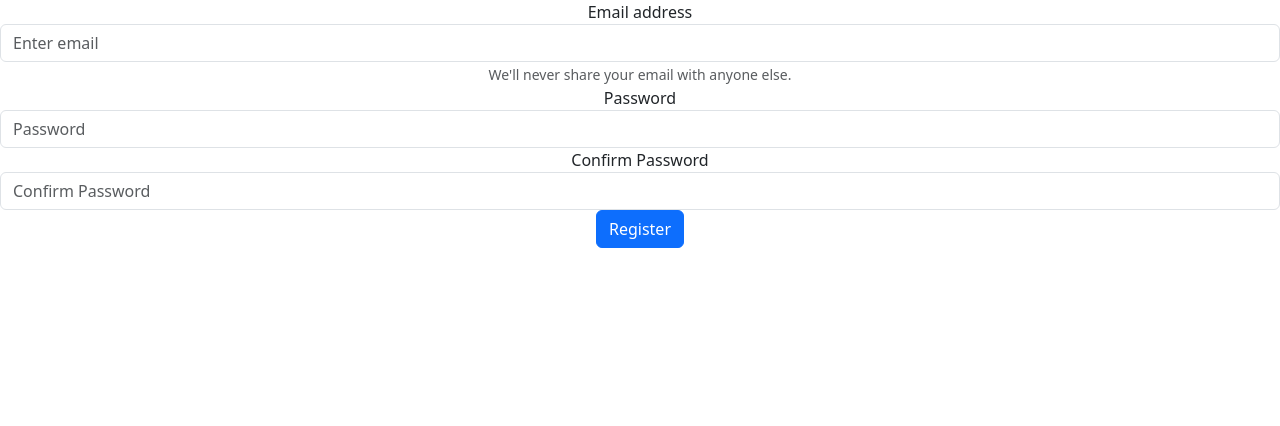
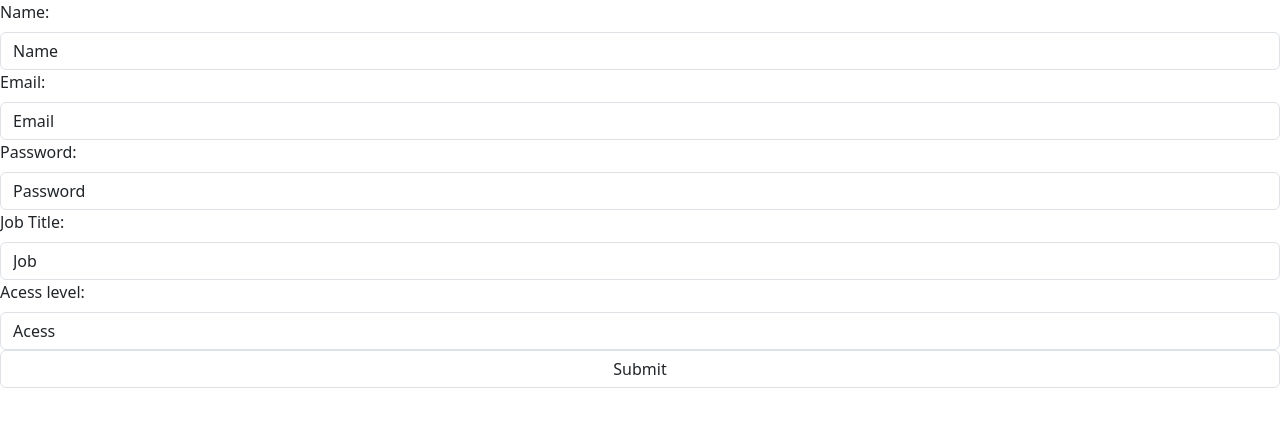
Before and after one commit to pwillsmaith21/Project-Management-App, a React (Create React App) app in the folder react-app/: page /Register in a window 1280 px wide. Shown: the top 426 px of the page. Built offline with nearby package versions, Linux system fonts and the light colour scheme.

Commit message:
finish login and signup route

```diff
--- a/react-app/src/App.css
+++ b/react-app/src/App.css
@@ -1,11 +1,8 @@
 .App {
   text-align: center;
 }
-.login {
-  text-align: center
-}
-.register{
-  text-align: center
+.manageproject{
+  text-align: right;
 }
 
 .App-header {
--- a/react-app/src/App.js
+++ b/react-app/src/App.js
@@ -4,15 +4,16 @@ import Home from './components/home';
 import Project from './components/project';
 import Login from './components/login';
 import Registration from './components/register';
+import NavigationBar from './components/navbar';
 import { Route,Routes } from 'react-router-dom';
 
 
 function App() {
   return (
-    <div className="App">
+    <div>
           <Routes>
             <Route exact path ="/" element= {<Login/>}/>
-            <Route path ="/Home/userId" element= {<Home/>}/>
+            <Route path ="/Home/:userId" element= {<Home/>}/>
             <Route path ="/Project/:projectId" element= {<Project/>}/>
             <Route path = "/Login" element = {<Login/>}/>
             <Route path = "/Register" element = {<Registration/>}/>
--- a/react-app/src/components/login.js
+++ b/react-app/src/components/login.js
@@ -3,28 +3,31 @@ import { useForm, SubmitHandler } from "react-hook-form"
 import Button from 'react-bootstrap/Button'
 import Form from 'react-bootstrap/Form';
 import { Link,useNavigate } from 'react-router-dom';
+
 function Login(props) {
 
     const {register,handleSubmit} = useForm();
     const baseUrl = "localhost:4000/api"
     const[user, setUser] = useState([]);
     const[isLogin, loginUser] = useState(false)
+    const navigate = useNavigate();
+
      /* async function getUser(){
         var user = await fetchUser()
         setuser(user);
         loginUser(true);
     } */
-    async function fetchUser(email) {
+     function fetchUser(email) {
 /*      var ProjectsUrl = `${baseUrl}/User/${props.id}`;
         return await fetch(ProjectsUrl)
         .then(res => res.json()) */
-      var project =
+      var user =
         {
             'id' : 1,
             'email': "pwillsmaith@gmail.com",
             'password' : "guest21",
         }
-    return project
+    return user
   }
   function validateUser(userInfo,user){
         if(userInfo.email != user.email){
@@ -45,13 +48,12 @@ function Login(props) {
             setUser(user);
             loginUser(true);
             console.log("UserLogin succesfully")
-            const navigate = useNavigate();
             navigate(`/Home/${user.id}`,{replace:true})
         }
     }
     return(
-      <div className="login">
-        <Form onSubmit={handleSubmit((data) => login(data))}>
+      <div className="mb-3">
+        <Form className="mb-3" onSubmit={handleSubmit((data) => login(data))}>
                 <Form.Label For="email">Email:</Form.Label>
                 <Form.Control defaultValue="Email" {...register("email")} />
                 <Form.Label For="password">Password:</Form.Label>
--- /dev/null
+++ b/react-app/src/components/navbar.js
@@ -0,0 +1,22 @@
+import Container from 'react-bootstrap/Container';
+import Nav from 'react-bootstrap/Nav';
+import Navbar from 'react-bootstrap/Navbar';
+import NavDropdown from 'react-bootstrap/NavDropdown';
+
+function NavigationBar() {
+  return (
+    <Navbar expand="lg" className="bg-body-tertiary">
+      <Container>
+        <Navbar.Brand href={`/home/${1}`}>Project Management</Navbar.Brand>
+        <Navbar.Toggle aria-controls="basic-navbar-nav" />
+        <Navbar.Collapse id="basic-navbar-nav">
+          <Nav className="me-auto">
+            <Nav.Link href={`/home/${1}`}>Home</Nav.Link>
+          </Nav>
+        </Navbar.Collapse>
+      </Container>
+    </Navbar>
+  );
+}
+
+export default NavigationBar
--- a/react-app/src/components/project.js
+++ b/react-app/src/components/project.js
@@ -1,17 +1,20 @@
 import React, { useEffect, useState } from 'react';
 import {Link} from 'react-router-dom';
 import Managetask from './managetask.js'
+import { useParams } from 'react-router-dom';
 
 
- function Project(props){
+ function Project(){
     const baseUrl = "localhost:4000/api"
     const[project, setProject] = useState([]);
+    const{projectId} = useParams();
+
      async function getProject(){
         var project = await fetchProject()
         setProject(project);
     }
     async function fetchProject() {
-/*      var ProjectsUrl = `${baseUrl}/Project/${props.id}`;
+/*      var ProjectsUrl = `${baseUrl}/Project/${projectId}`;
         return await fetch(ProjectsUrl)
         .then(res => res.json()) */
       var project =
--- a/react-app/src/components/register.js
+++ b/react-app/src/components/register.js
@@ -1,41 +1,76 @@
-import React, {useState} from 'react';
-function Registration(props) {
+import React, {useEffect,useState} from 'react';
+import { useForm, SubmitHandler, get } from "react-hook-form"
+import Button from 'react-bootstrap/Button'
+import Form from 'react-bootstrap/Form';
+import { Link,useNavigate } from 'react-router-dom';
+
+function Registration() {
+    const {register,handleSubmit} = useForm();
+    const baseUrl = "localhost:4000/api"
+    const createUserUrl = `${baseUrl}/users`
+    const[user, setUser] = useState([])
+
+    const headers = { 'Content-type': 'application/json; charset=UTF-8'}
+    const navigate = useNavigate();
+
+    async function getUser(){
+        var user = await fetchUser()
+        setUser(user);
+    }
+
+    async function fetchUser() {
+        /*
+        var ProjectsUrl = `${baseUrl}/user/id`;
+        return await fetch(ProjectsUrl)
+          .then(res => res.json()) */
+          var user =
+                {
+                    'id' : 1,
+                    'email': "pwillsmaith@gmail.com",
+                    'password' : "guest21",
+                    'name': "Willsmaith",
+                    'role': "Non Manager",
+                    'jobTitle': "Software Engineer"
+
+                }
+            return user
+            }
+    function SubmitForm(userJson){
+        PostUser(userJson);
+        console.log("Usercreated succesfully")
+        getUser();
+        navigate(`/Home/${user.id}`,{replace:true})
+
+
+    }
+    function PostUser(userJson){
+        var updateJson ={
+            method: 'PUT',
+            body: JSON.stringify(userJson),
+            headers:headers
+        }
+        /* fetch(createUserUrl,updateJson)
+        .then((response) => response.json())
+        .then((json) => console.log(json)); */
+        console.log(JSON.stringify(userJson))
+        console.log(`User created sucessfull`)
+    }
+
   return(
         <div className="register">
-            <form>
-                <div className="form-group text-left">
-                <label htmlFor="exampleInputEmail1">Email address</label>
-                <input type="email"
-                       className="form-control"
-                       id="email"
-                       aria-describedby="emailHelp"
-                       placeholder="Enter email"
-                />
-                <small id="emailHelp" className="form-text text-muted">We'll never share your email with anyone else.</small>
-                </div>
-                <div className="form-group text-left">
-                    <label htmlFor="exampleInputPassword1">Password</label>
-                    <input type="password"
-                        className="form-control"
-                        id="password"
-                        placeholder="Password"
-                    />
-                </div>
-                <div className="form-group text-left">
-                    <label htmlFor="exampleInputPassword1">Confirm Password</label>
-                    <input type="password"
-                        className="form-control"
-                        id="confirmPassword"
-                        placeholder="Confirm Password"
-                    />
-                </div>
-                <button
-                    type="submit"
-                    className="btn btn-primary"
-                >
-                    Register
-                </button>
-            </form>
+            <Form className="mb-3" onSubmit={handleSubmit((data) => SubmitForm(data))}>
+                <Form.Label For="name">Name:</Form.Label>
+                <Form.Control defaultValue="Name" {...register("name")} />
+                <Form.Label For="email">Email:</Form.Label>
+                <Form.Control defaultValue="Email" {...register("email")} />
+                <Form.Label For="password">Password:</Form.Label>
+                <Form.Control defaultValue="Password"{...register("password")}/>
+                <Form.Label For="jobtitle">Job Title:</Form.Label>
+                <Form.Control defaultValue="Job" {...register("jobtitle")} />
+                <Form.Label For="Access">Acess level:</Form.Label>
+                <Form.Control defaultValue="Acess"{...register("Access")}/>
+                <Form.Control type="submit" />
+        </Form>
         </div>
     )
 }
--- a/react-app/src/manageproject.js
+++ b/react-app/src/manageproject.js
@@ -59,7 +59,6 @@ function ManageProject(props){
     return (
         <div className='ManageProject'>
             <div>
-            <Task id = {props.project.id}/>
             <EditForm project = {props.project}/>
             <Button onClick = {DeleteProject}>Delete</Button>
             </div>
@@ -95,7 +94,7 @@ function Task(props){
     const TasksHtml = tasks.map((task) =>
         <h4>task: {task.taskname}</h4>);
     return(
-        <div>
+        <div className='manageproject'>
             {TasksHtml}
         </div>
     )
```
Also changed, not shown: react-app/src/components/home.js (+91 -8 lines).
